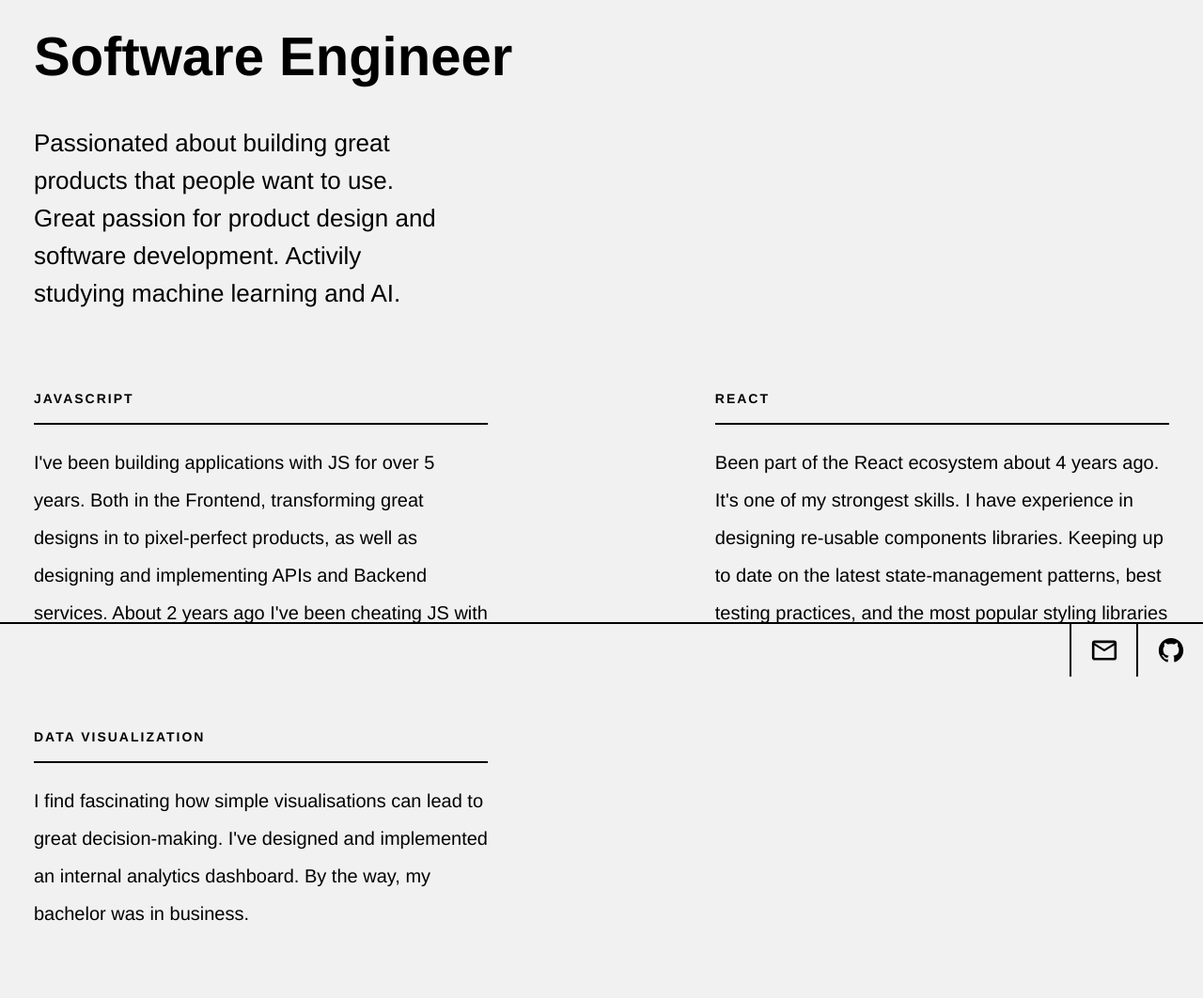
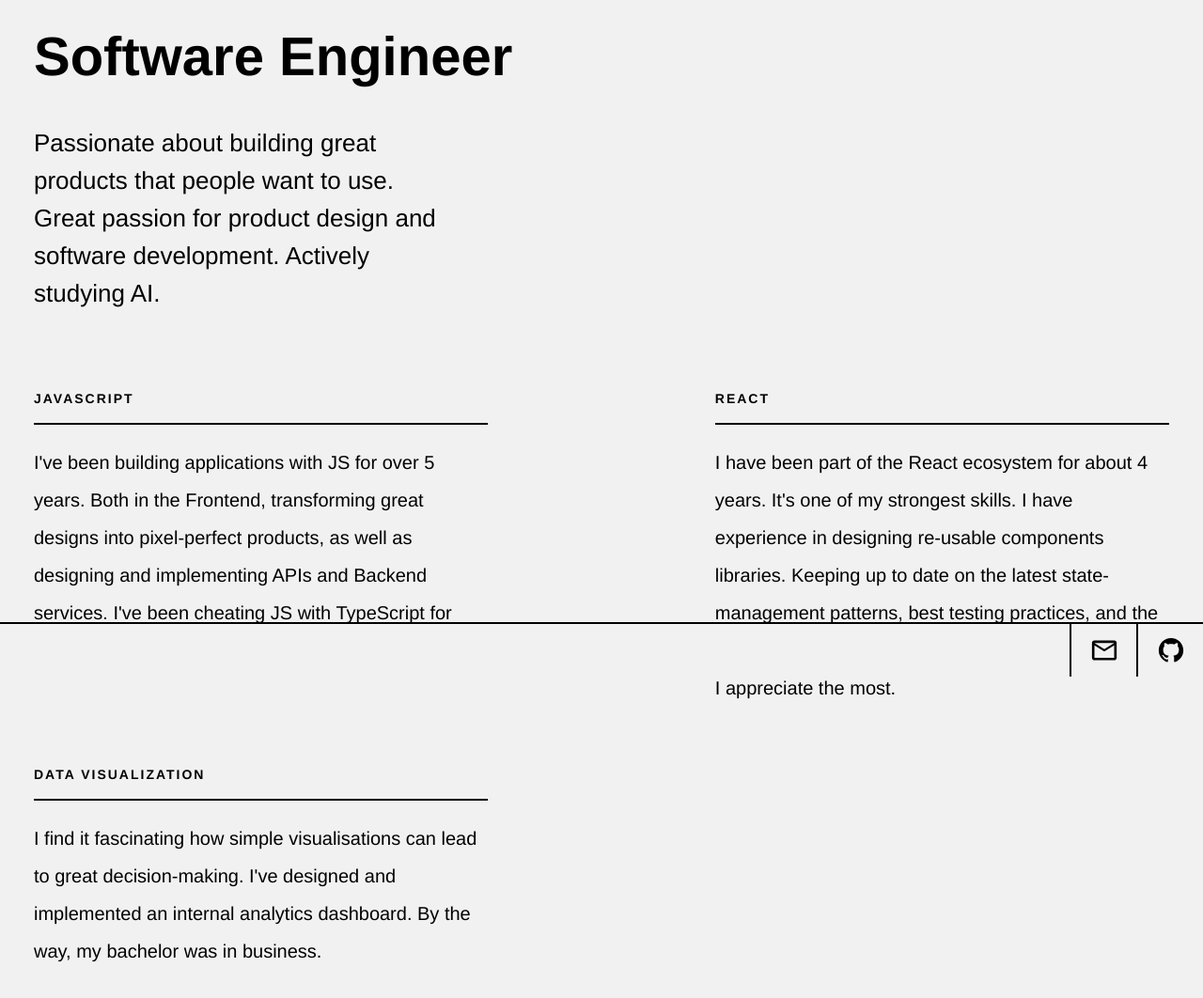
Before and after one commit to toroduque/dan-toro-website, a Gatsby site: page / in a window 1280 px wide. Shown: the part 80-1142 px from the top of the page at 94% size. Built offline with nearby package versions, Linux system fonts and the light colour scheme; Gatsby itself is replaced by a stand-in of ours.

Commit message:
fix: Fixed typos in home page copywrite

```diff
--- a/gatsby-config.js
+++ b/gatsby-config.js
@@ -3,7 +3,7 @@ require('dotenv').config()
 module.exports = {
   siteMetadata: {
     title: `Dan Toro - Frontend Engineer`,
-    description: `Frontend Engineer that loves building great products that will love to use.`,
+    description: `A Software Engineer that enjoys building products, that people loves to use.`,
     author: `@toroduque`,
   },
   plugins: [
--- a/src/pages/index.js
+++ b/src/pages/index.js
@@ -36,10 +36,10 @@ const SkillsWrapper = styled.div`
 
 // Skills
 const skills = [
-  { title: 'Javascript', description: `I've been building applications with JS for over 5 years. Both in the Frontend, transforming great designs in to pixel-perfect products, as well as designing and implementing APIs and Backend services. About 2 years ago I've been cheating JS with TypeScript. Please keep it to yourself.`},
-  { title: 'React', description: `Been part of the React ecosystem about 4 years ago. It's one of my strongest skills. I have experience in designing re-usable components libraries. Keeping up to date on the latest state-management patterns, best testing practices, and the most popular styling libraries is one my hobbies that I appreciate the most.` },
+  { title: 'Javascript', description: `I've been building applications with JS for over 5 years. Both in the Frontend, transforming great designs into pixel-perfect products, as well as designing and implementing APIs and Backend services. I've been cheating JS with TypeScript for about 2 years now. Please keep it to yourself.`},
+  { title: 'React', description: `I have been part of the React ecosystem for about 4 years. It's one of my strongest skills. I have experience in designing re-usable components libraries. Keeping up to date on the latest state-management patterns, best testing practices, and the most popular styling libraries is one of my hobbies that I appreciate the most.` },
   // { title: 'Cloud Computing', description: 'Passionated on building great products that people will love to use. Great passion for product design and software development. Activily studying machine learning and AI'},
-  { title: 'Data Visualization', description: `I find fascinating how simple visualisations can lead to great decision-making. I've designed and implemented an internal analytics dashboard. By the way, my bachelor was in business.`},
+  { title: 'Data Visualization', description: `I find it fascinating how simple visualisations can lead to great decision-making. I've designed and implemented an internal analytics dashboard. By the way, my bachelor was in business.`},
 ]
 
 const IndexPage = () => {
@@ -53,7 +53,7 @@ const IndexPage = () => {
           <TitleWrapper>
             <Title size={TitleSize.large}>Software Engineer</Title>
             <HeroTextWrapper>
-              <Text size={TextSize.large}>Passionated about building great products that people want to use. Great passion for product design and software development. Activily studying machine learning and AI.</Text>
+              <Text size={TextSize.large}>Passionate about building great products that people want to use. Great passion for product design and software development. Actively studying AI.</Text>
             </HeroTextWrapper>
           </TitleWrapper>
           <AnimationWrapper>
```
Also changed, not shown: 1 other file.
